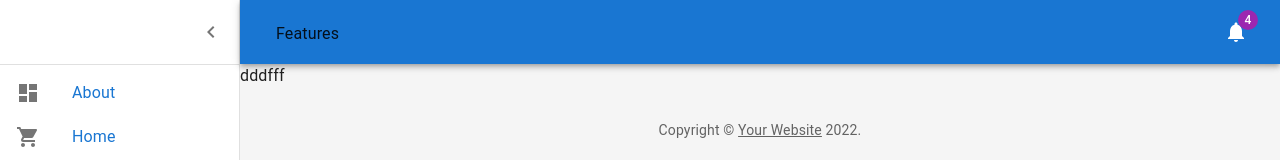
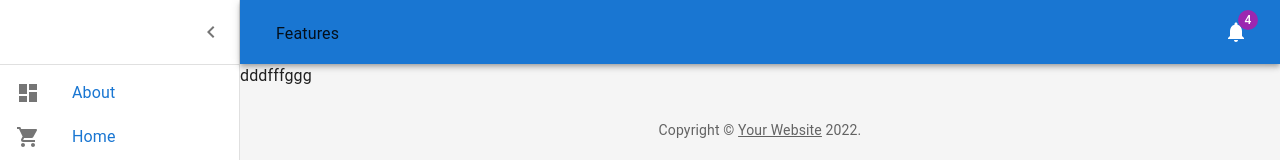
Before and after one commit to nishikawa1031/myapp, a React (Create React App) app: page /about in a window 1280 px wide. Shown: the top 160 px of the page. Built offline with nearby package versions, Linux system fonts and the light colour scheme.

Commit message:
change scripts

```diff
--- a/src/components/Pages/About.tsx
+++ b/src/components/Pages/About.tsx
@@ -3,6 +3,6 @@ type Props = {
 
 export const About: React.FunctionComponent<Props> = (Props) => {
     return (
-        <div>dddfff</div>
+        <div>dddfffggg</div>
     )
 }
```
Also changed, not shown: 1 other file (tests, documents, lock files or other folders).
